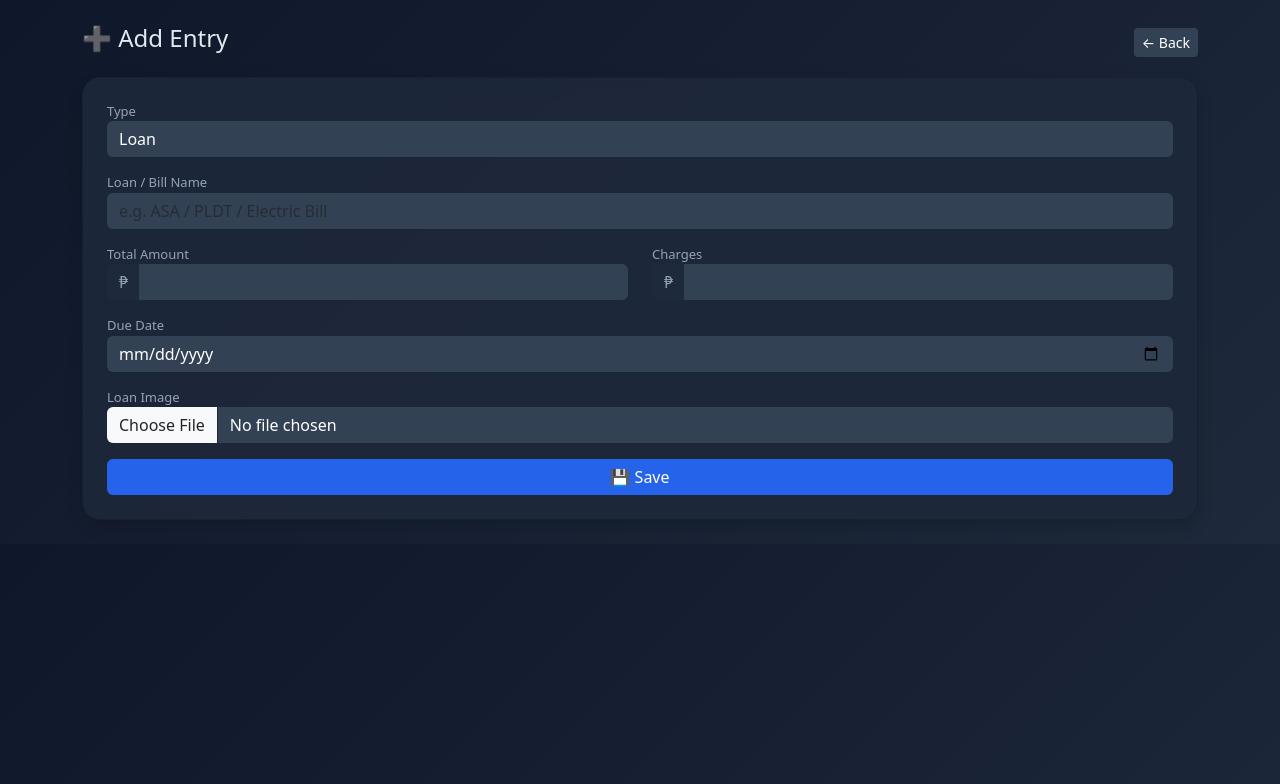
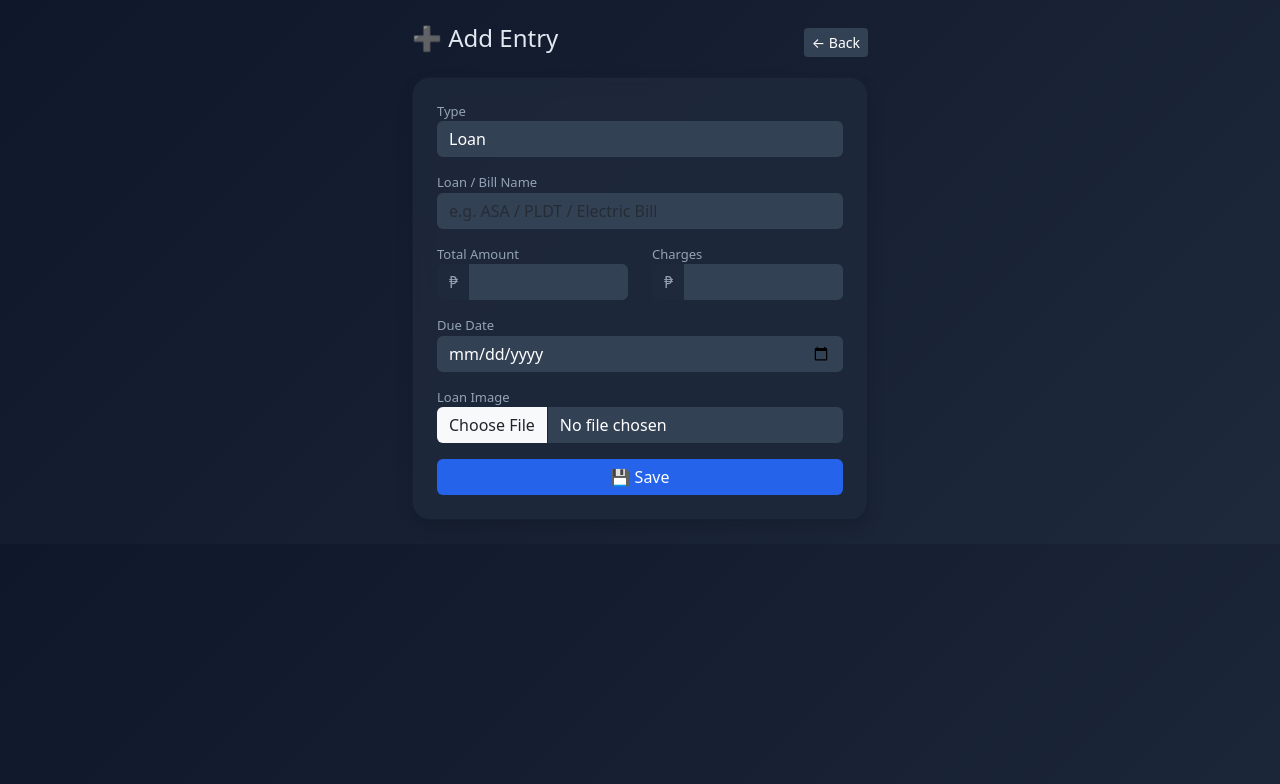
Before and after one commit to mandaweromeo10-star/loan-tracker, a Flask app: page /add_loan in a window 1280 px wide. Shown: the top 784 px of the page. Run offline with Flask 3, Linux system fonts and the light colour scheme.

Commit message:
fix mobile zoom add_loan

```diff
--- a/templates/add_loan.html
+++ b/templates/add_loan.html
@@ -3,11 +3,13 @@
 <head>
 <title>Add Entry</title>
 <link href="https://cdn.jsdelivr.net/npm/bootstrap@5.3.0/dist/css/bootstrap.min.css" rel="stylesheet">
-
+<meta name="viewport" content="width=device-width, initial-scale=1.0, maximum-scale=1.0, user-scalable=no">
 <style>
 body {
     background: linear-gradient(135deg, #0f172a, #1e293b);
     color: #e2e8f0;
+      max-width: 480px;
+    margin: auto;
 }
 
 .card {
--- a/templates/add_payment.html
+++ b/templates/add_payment.html
@@ -3,11 +3,13 @@
 <head>
 <title>Add Payment</title>
 <link href="https://cdn.jsdelivr.net/npm/bootstrap@5.3.0/dist/css/bootstrap.min.css" rel="stylesheet">
-
+<meta name="viewport" content="width=device-width, initial-scale=1.0, maximum-scale=1.0, user-scalable=no">
 <style>
 body {
     background: linear-gradient(135deg, #0f172a, #1e293b);
     color: #e2e8f0;
+     max-width: 480px;
+    margin: auto;
 }
 
 .card {
--- a/templates/index.html
+++ b/templates/index.html
@@ -13,6 +13,8 @@ body {
     color: #e2e8f0;
     font-family: 'Segoe UI', sans-serif;
      overscroll-behavior: none;
+      max-width: 480px;
+    margin: auto;
 }
 
 /* HEADER */
```
